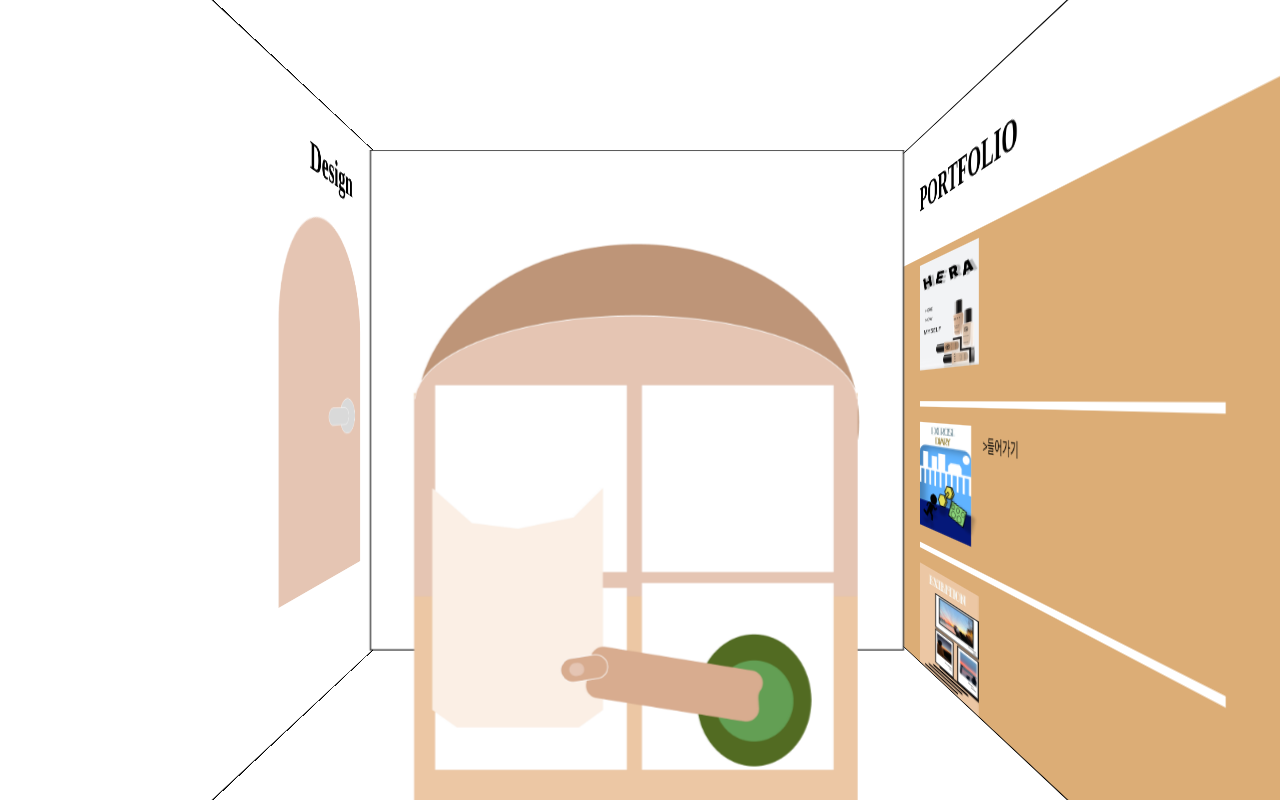
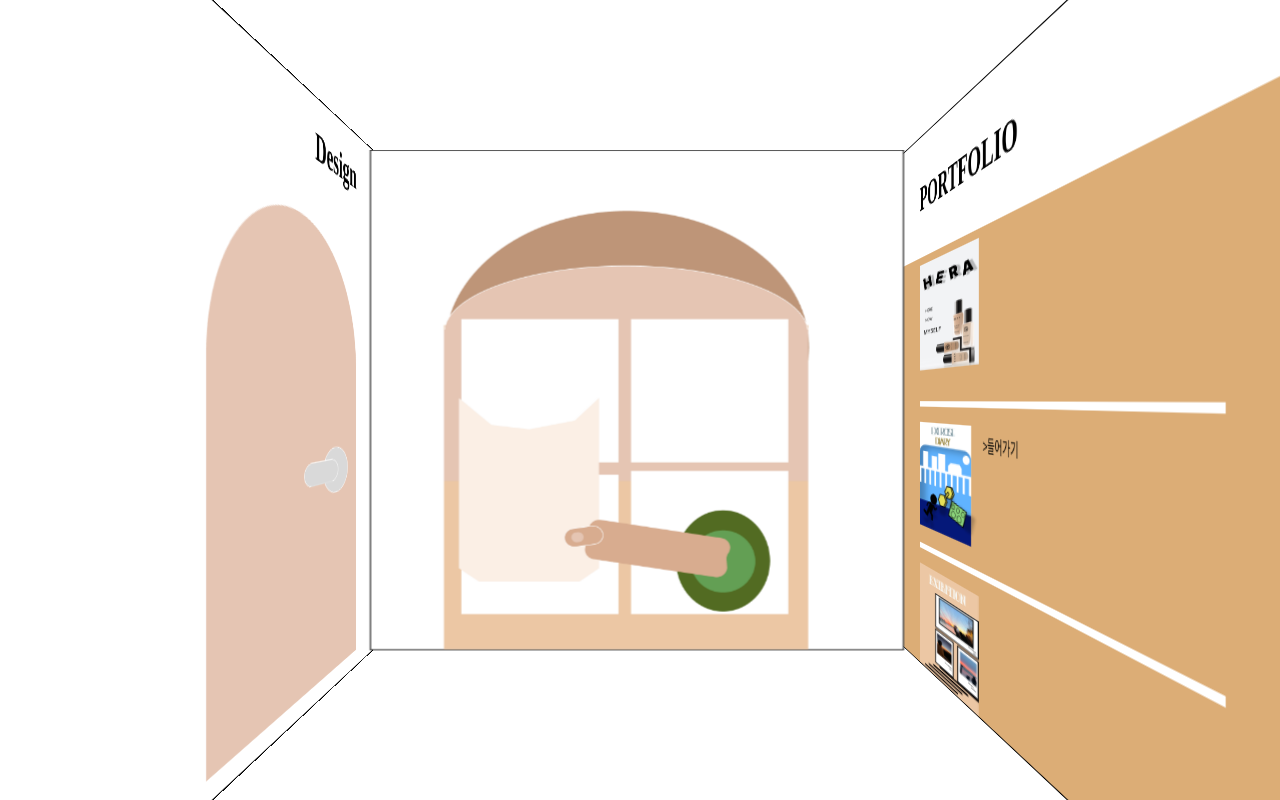
Before and after one commit to KWLGUS0318/_, a plain HTML site: page portfolio/index2.html in a window 1280 px wide. Drawn offline with Linux system fonts and the light colour scheme; a web font is replaced by a local one.

Commit message:
20220621

```diff
--- a/portfolio/index2/index2.css
+++ b/portfolio/index2/index2.css
@@ -47,11 +47,11 @@ z-index: 1;
 }
 
 .about-window {
-  width: 750px;
-  height: 550px;
+  width: 85%;
+  height: 88%;
   position: inherit;
-  bottom: 60px;
-  left: -4vw; bottom: -90px;
+  bottom: -12%;
+  left: -10%;
   z-index: 2;
 }
 
@@ -181,11 +181,11 @@ z-index: 1;
   height: 5vw;
   transform: rotateY(180deg);
   position: relative;
-  top: 30px; right: 80px;
+  top: 20px; right: 90px;
 }
 
 .door {
-  width: 30vw;
+  width: 500px;
   perspective: 1000px;
 }
 
@@ -210,21 +210,20 @@ z-index: 1;
   backface-visibility: hidden;
 }
 .door-front>img{
-  width: 13vw;
-  height:  23vw;
+  width: 50%;
+  height: 46vmin;
   position: inherit;
-  bottom: -2.3vw; right:12vw;
+  top: 4.3vmin; right: 35%;
 }
 .door-back{
   position: inherit;
-  bottom: -2.3vw; right: -4vw;
+  bottom: -4.3vmin; right: -4px;
   transform: rotateY(180deg);
 }
 
 .door-back>a>button{
-  width: 13vw;
-  height:  23vw;
-
+  width: 50%;
+  height: 46vmin;
   border-top-left-radius: 30vw;
   border-top-right-radius: 30vw;
   cursor: pointer;
@@ -281,7 +280,7 @@ z-index: 1;
 
 
 /* tablet - version*/
-@media (max-width:500px) {
+@media (max-width:1000px) {
   .about {
     width: inherit;
     border: none;
```
Also changed, not shown: portfolio/design/design-web.scss (+6 -6 lines), portfolio/design/design-web.css, 1 other file.
